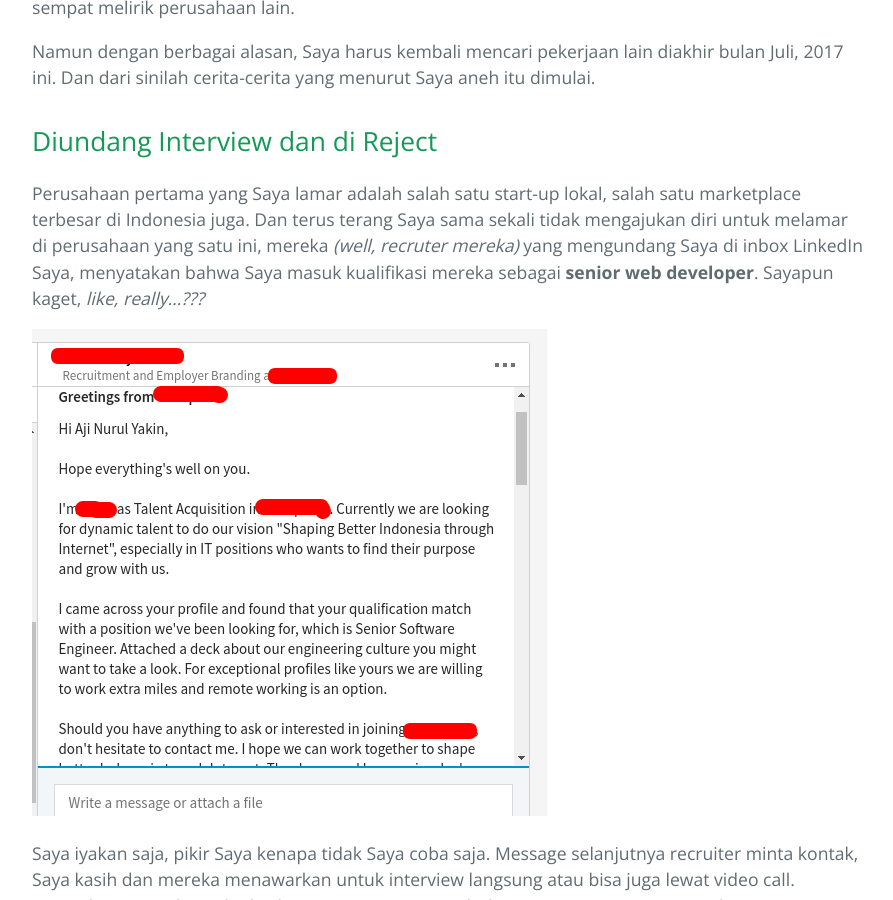
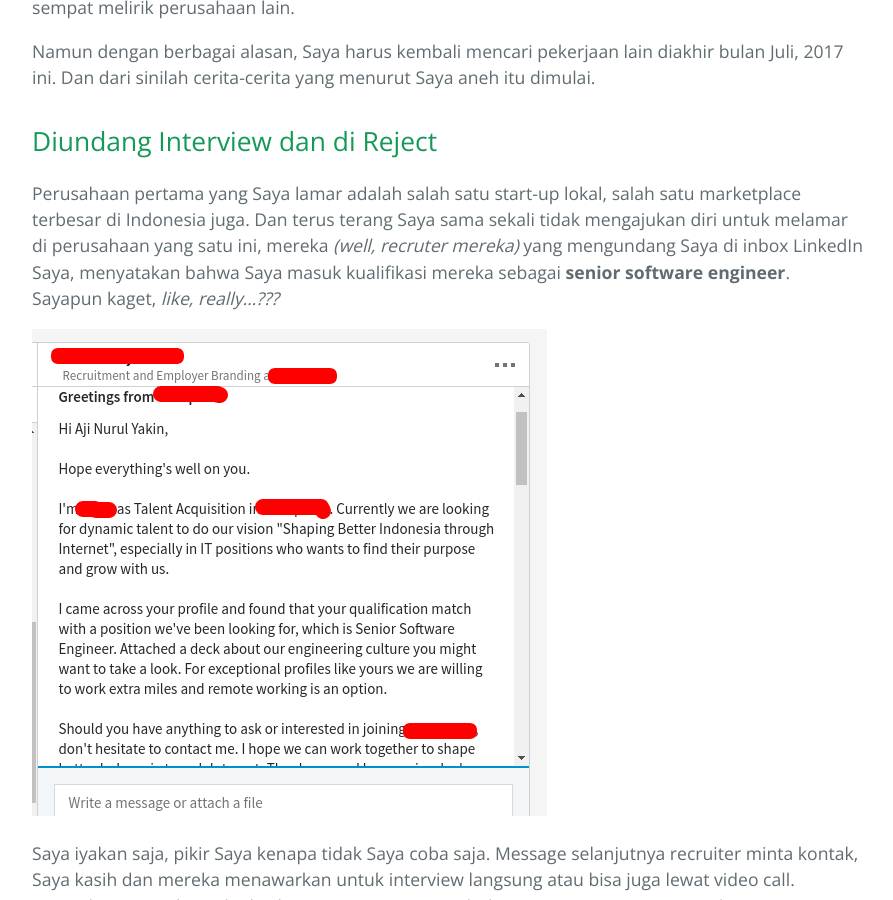
Before and after one commit to ajiyakin/blog, a Jekyll site: the page built from _posts/2017-08-05-pengalaman-ketika-interview.md, in a window 1280 px wide and 900 px high, scrolled down 1012 px. Shown: the whole window, without its empty margins (192-1085 px from the left). Built offline with Jekyll 4.4.1, drawn with Linux system fonts in a browser that asks for light colours; emoji names are drawn with the system emoji font; comment, search, counter and statistics services are not loaded.

Commit message:
Add and change images

```diff
--- a/_posts/2017-08-05-pengalaman-ketika-interview.md
+++ b/_posts/2017-08-05-pengalaman-ketika-interview.md
@@ -39,10 +39,10 @@ Perusahaan pertama yang Saya lamar adalah salah satu start-up lokal,
 salah satu marketplace terbesar di Indonesia juga. Dan terus terang Saya
 sama sekali tidak mengajukan diri untuk melamar di perusahaan yang satu ini,
 mereka _(well, recruter mereka)_ yang mengundang Saya di inbox LinkedIn Saya,
-menyatakan bahwa Saya masuk kualifikasi mereka sebagai __senior web developer__.
-Sayapun kaget, _like, really...???_
+menyatakan bahwa Saya masuk kualifikasi mereka sebagai
+__senior software engineer__. Sayapun kaget, _like, really...???_
 
-![LinkedIn Message Recruitment](http://blog.ajitea.com/images/LinkedinMessageTok.png)
+![LinkedIn Message Recruitment](http://blog.ajitea.com/images/LinkedinMessage.png)
 
 Saya iyakan saja, pikir Saya kenapa tidak Saya coba saja. Message selanjutnya
 recruiter minta kontak, Saya kasih dan mereka menawarkan untuk interview
```
Also changed, not shown: other parts of _posts/2017-08-05-pengalaman-ketika-interview.md (+2 -0 lines), images/LinkedinMessage.png (renamed from images/LinkedinMessageTok.png), images/RejectionEmail.png (added).
